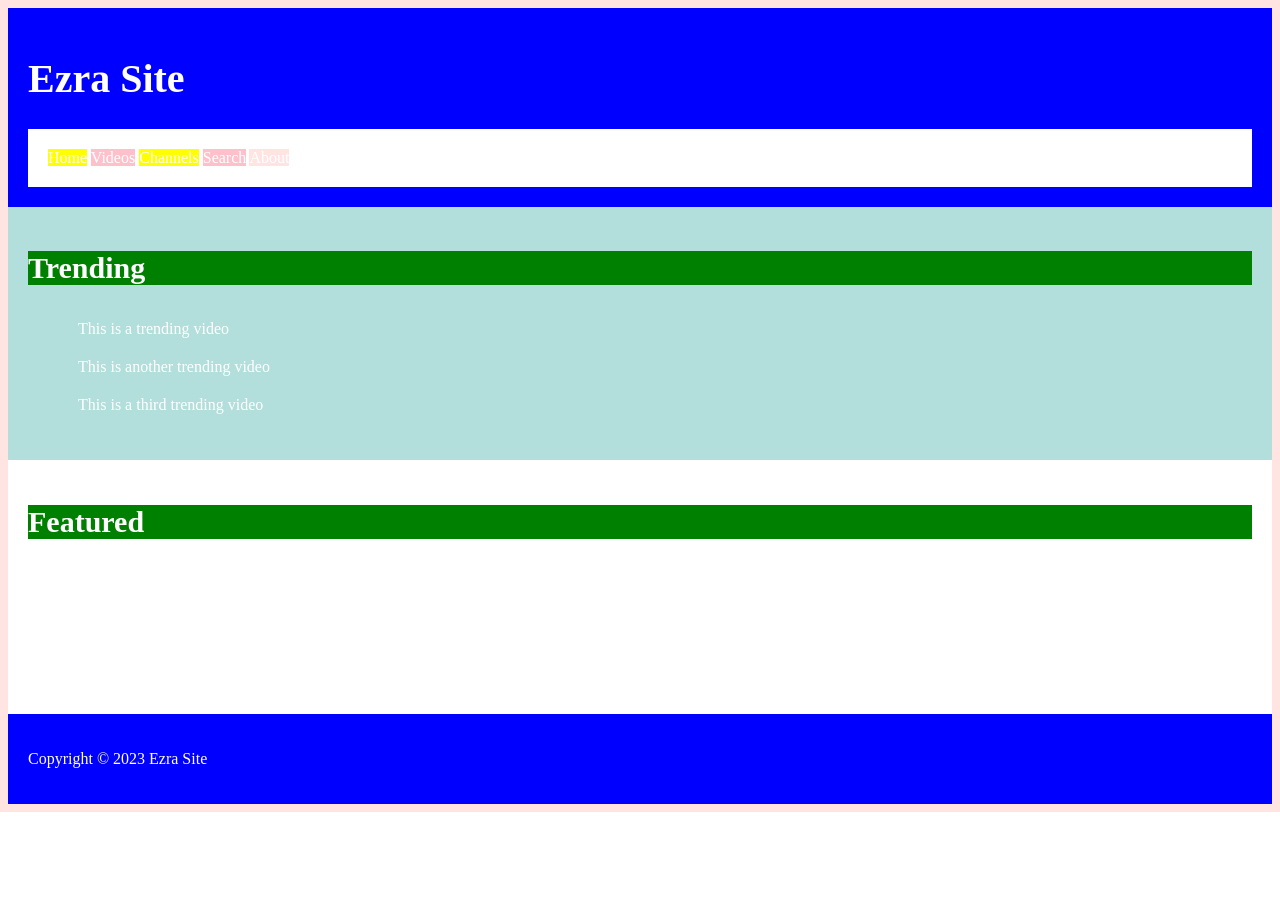
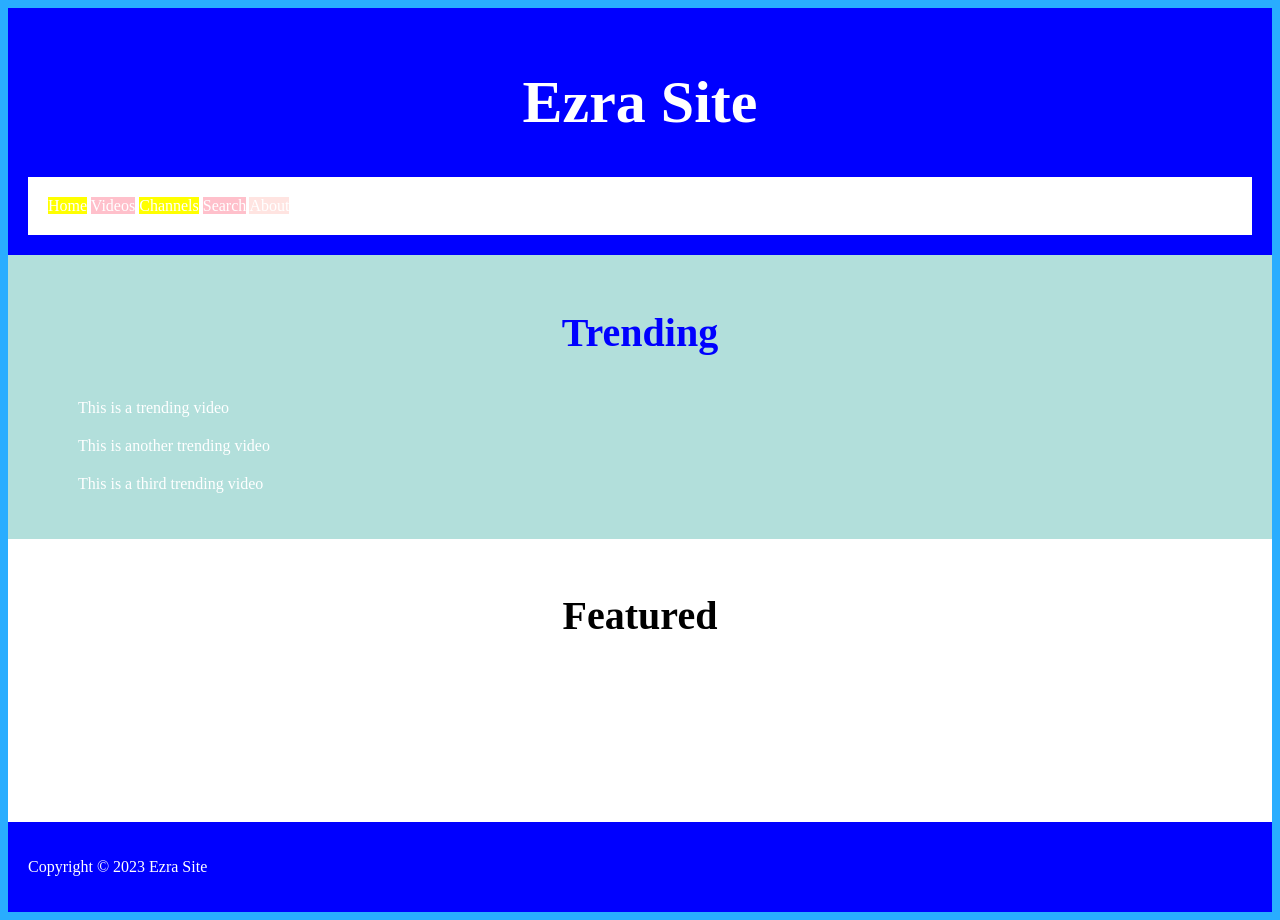
Before and after one commit to ezrablackfish2/Hello-Django, a Django app: page / in a window 1280 px wide. Before the commit the page ends 812 px from the top, so only its background shows below. Run offline with Django 4.2, Linux system fonts and the light colour scheme.

Commit message:
finalized my template

```diff
--- a/pages/templates/home.html
+++ b/pages/templates/home.html
@@ -4,8 +4,8 @@
 <title>Ezra Site</title>
 <style>
 body {
-  background-color: #ffe4e1;
-  color: #0000ff;
+  background-color: #29adff;
+  color: #ffffff;
 }
 
 header {
@@ -15,7 +15,7 @@ header {
 }
 
 h1 {
-  font-size: 40px;
+  font-size: 60px;
 }
 
 nav {
@@ -32,7 +32,7 @@ section {
 }
 
 h2 {
-  font-size: 30px;
+  font-size: 40px;
 }
 
 ul {
@@ -105,11 +105,15 @@ a.about:hover {
   text-decoration: underline;
   background-color: #ffe4e1;
 }
+
+.center {
+  text-align: center;
+}
 </style>
 </head>
 <body>
 <header>
-<h1 class="blue">Ezra Site</h1>
+<h1 class="center">Ezra Site</h1>
 <nav>
 <a href="/" class="yellow">Home</a>
 <a href="/videos" class="pink">Videos</a>
@@ -120,7 +124,7 @@ a.about:hover {
 </header>
 <main>
 <section class="trending">
-<h2 class="green">Trending</h2>
+<h2 class="center">Trending</h2>
 <ul>
 <li><a href="#">This is a trending video</a></li>
 <li><a href="#">This is another trending video</a></li>
@@ -128,7 +132,7 @@ a.about:hover {
 </ul>
 </section>
 <section class="featured">
-<h2 class="green">Featured</h2>
+<h2 class="center">Featured</h2>
 <ul>
 <li><a href="#">This is a featured video</a></li>
 <li><a href="#">This is another featured video</a></li>
```
